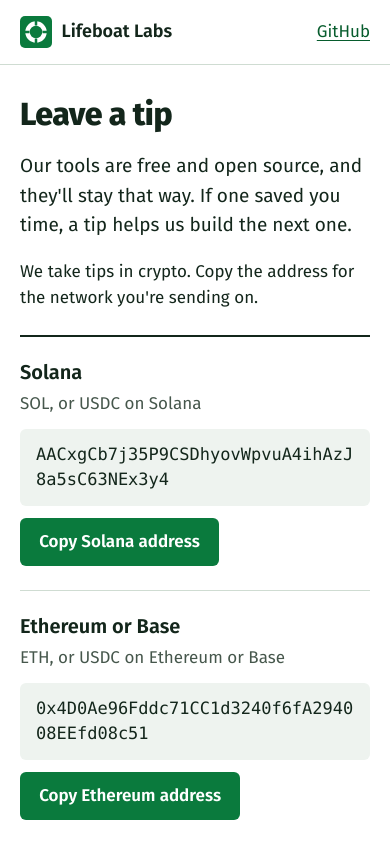
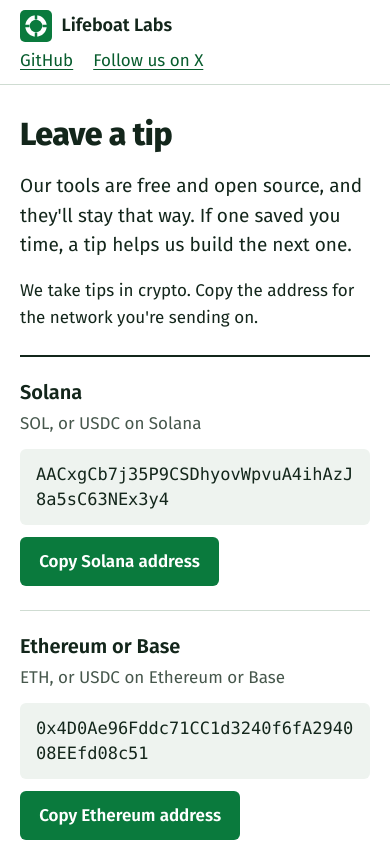
Before and after one commit to LifeboatLabs/lifeboatlabs.github.io, a plain HTML site: page tip/index.html in a window 390 px wide. Shown: the top 844 px of the page. Drawn offline with Linux system fonts and the light colour scheme.

Commit message:
Link to Lifeboat Labs on X, and tidy the header on phones
"Follow us on X" joins the links at the top of the homepage and the tip
page. On narrow screens the links now sit on their own line under the
name instead of squeezing it onto two lines.

Co-Authored-By: Claude Opus 5.5 <noreply@anthropic.com>
Claude-Session: https://claude.ai/code/session_012SxryoHjpu2soSsKdLNJGj

```diff
--- a/style.css
+++ b/style.css
@@ -12,8 +12,8 @@ a { color: var(--green-deep); text-underline-offset: 0.15em; }
 p, li { max-width: 40rem; }
 
 header { border-bottom: 1px solid var(--line); margin-bottom: 2rem; }
-.bar { display: flex; align-items: center; justify-content: space-between; min-height: 4rem; gap: 1rem; }
-.brand { display: inline-flex; align-items: center; gap: 0.6rem; font-weight: 600; font-size: 1.125rem; color: var(--ink); text-decoration: none; }
+.bar { display: flex; flex-wrap: wrap; align-items: center; justify-content: space-between; min-height: 4rem; gap: 0.4rem 1rem; padding-top: 0.6rem; padding-bottom: 0.6rem; }
+.brand { display: inline-flex; align-items: center; gap: 0.6rem; font-weight: 600; font-size: 1.125rem; color: var(--ink); text-decoration: none; white-space: nowrap; }
 .brand img { width: 2rem; height: 2rem; }
 
 .sign { background: var(--green); color: #fff; border-radius: 12px; padding: 2.5rem; display: grid; grid-template-columns: 7rem 1fr; gap: 2rem; align-items: start; }
@@ -35,7 +35,7 @@ h2 { font-size: 1.375rem; font-weight: 600; margin: 3rem 0 0.75rem; }
 .ask h2 { margin-top: 0; }
 .ask p { margin: 0 0 1rem; }
 
-.nav { display: flex; gap: 1.25rem; flex-wrap: wrap; }
+.nav { display: flex; gap: 0.4rem 1.25rem; flex-wrap: wrap; }
 
 /* Tip page */
 .page-title { font-size: clamp(2rem, 1.5rem + 2vw, 2.75rem); font-weight: 800; letter-spacing: -0.015em; line-height: 1.1; margin: 0 0 0.75rem; }
--- a/tip/index.html
+++ b/tip/index.html
@@ -8,14 +8,14 @@
   <meta name="description" content="Lifeboat Labs tools are free and open source. If one saved you time, you can leave a tip in SOL, ETH or USDC.">
   <link rel="canonical" href="https://lifeboatlabs.github.io/tip/">
   <link rel="icon" href="../favicon.svg" type="image/svg+xml">
-  <link rel="stylesheet" href="../style.css?v=3">
+  <link rel="stylesheet" href="../style.css?v=4">
   <script src="tip.js?v=1" defer></script>
 </head>
 <body>
   <header>
     <div class="wrap bar">
       <a class="brand" href="../"><img src="../favicon.svg" alt=""> Lifeboat Labs</a>
-      <nav class="nav"><a href="https://github.com/LifeboatLabs">GitHub</a></nav>
+      <nav class="nav"><a href="https://github.com/LifeboatLabs">GitHub</a> <a href="https://x.com/Lifeboat_labs">Follow us on X</a></nav>
     </div>
   </header>
 
```
Also changed, not shown: index.html (+2 -2 lines), 1 other file.
